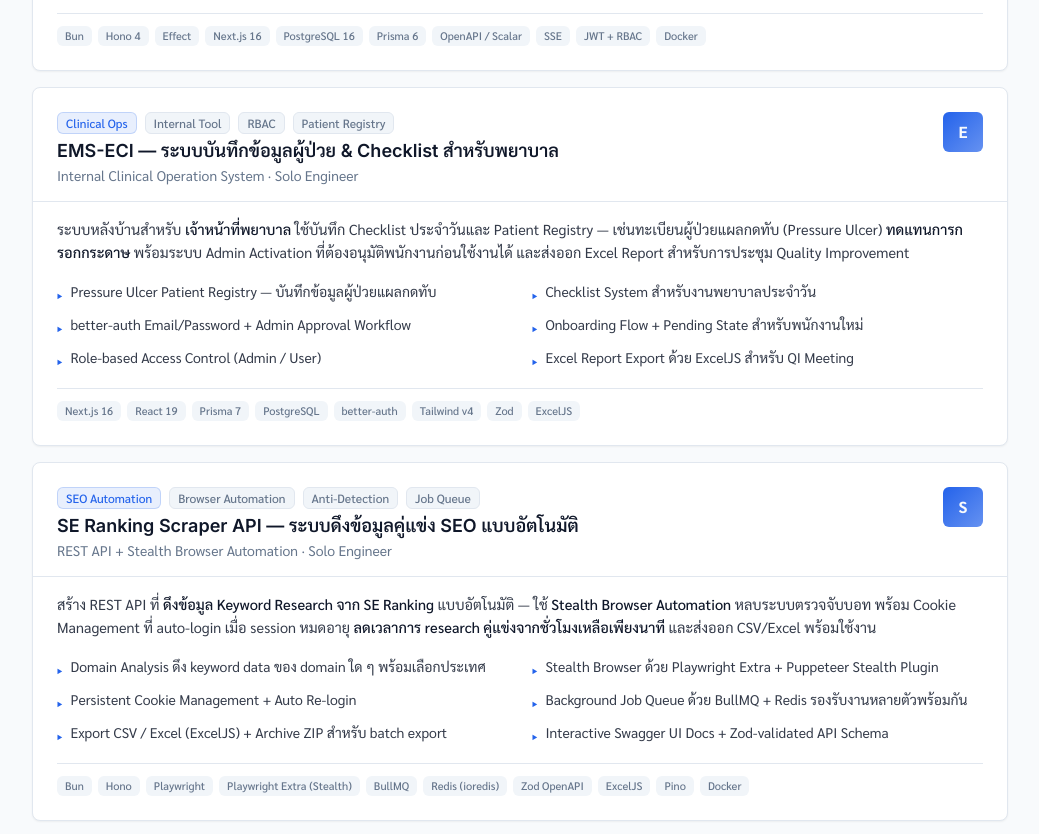
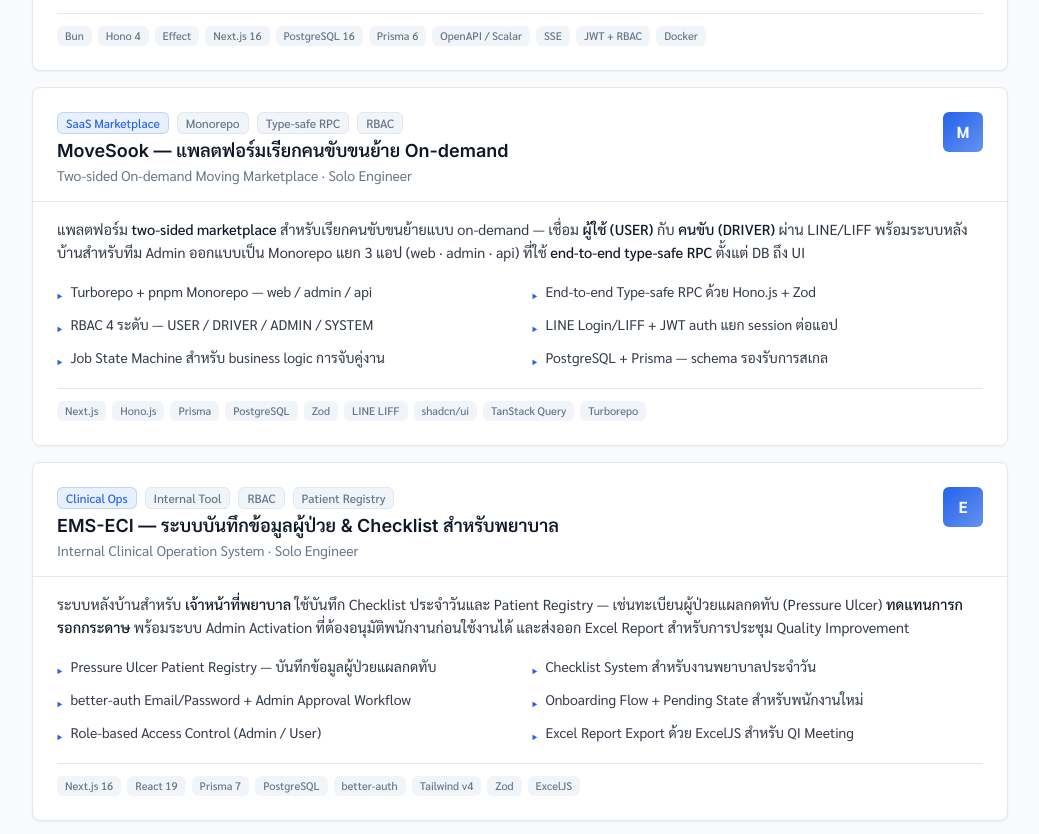
Before and after one commit to muhammmadhisam/profile-muhammadhisam, a plain HTML site: page index.html in a window 1280 px wide. Shown: the part 4366-5200 px from the top of the page, without its empty margins (120-1159 px from the left). Drawn offline with nearby package versions, Linux system fonts and the light colour scheme.

Commit message:
feat: add MoveSook on-demand moving marketplace side project
แพลตฟอร์ม two-sided marketplace เรียกคนขับขนย้ายแบบ on-demand
เชื่อม USER/DRIVER ผ่าน LINE/LIFF + ระบบหลังบ้าน Admin
Monorepo แยก 3 แอป (web/admin/api) พร้อม end-to-end type-safe RPC,
RBAC 4 ระดับ และ job state machine

Stack: Next.js + Hono.js + Prisma + PostgreSQL + Turborepo

Co-Authored-By: Claude Opus 4.8 <noreply@anthropic.com>

```diff
--- a/index.html
+++ b/index.html
@@ -609,6 +609,56 @@
                     </div>
                 </article>
 
+                <!-- MoveSook -->
+                <article class="rounded-lg border border-border bg-card text-card-foreground shadow-sm hover:shadow-md transition-shadow overflow-hidden">
+                    <div class="p-6 pb-4 border-b border-border">
+                        <div class="flex flex-wrap items-start justify-between gap-3">
+                            <div>
+                                <div class="flex items-center gap-2 mb-1.5 flex-wrap">
+                                    <span class="inline-flex items-center rounded-md bg-primary/10 text-primary border border-primary/20 px-2 py-0.5 text-xs font-medium">SaaS Marketplace</span>
+                                    <span class="inline-flex items-center rounded-md bg-secondary border border-border px-2 py-0.5 text-xs font-medium text-muted-foreground">Monorepo</span>
+                                    <span class="inline-flex items-center rounded-md bg-secondary border border-border px-2 py-0.5 text-xs font-medium text-muted-foreground">Type-safe RPC</span>
+                                    <span class="inline-flex items-center rounded-md bg-secondary border border-border px-2 py-0.5 text-xs font-medium text-muted-foreground">RBAC</span>
+                                </div>
+                                <h3 class="font-display text-lg font-semibold leading-tight">MoveSook — แพลตฟอร์มเรียกคนขับขนย้าย On-demand</h3>
+                                <p class="text-sm text-muted-foreground mt-0.5">Two-sided On-demand Moving Marketplace · Solo Engineer</p>
+                            </div>
+                            <div class="flex h-10 w-10 shrink-0 items-center justify-center rounded-md bg-gradient-to-br from-primary to-primary/70 text-primary-foreground font-bold">
+                                M
+                            </div>
+                        </div>
+                    </div>
+                    <div class="p-6 pt-4">
+                        <p class="text-[14.5px] text-foreground/85 leading-relaxed mb-4">
+                            แพลตฟอร์ม <span class="font-medium text-foreground">two-sided marketplace</span>
+                            สำหรับเรียกคนขับขนย้ายแบบ on-demand — เชื่อม
+                            <span class="font-medium text-foreground">ผู้ใช้ (USER)</span> กับ
+                            <span class="font-medium text-foreground">คนขับ (DRIVER)</span> ผ่าน LINE/LIFF
+                            พร้อมระบบหลังบ้านสำหรับทีม Admin ออกแบบเป็น Monorepo แยก 3 แอป (web · admin · api)
+                            ที่ใช้ <span class="font-medium text-foreground">end-to-end type-safe RPC</span> ตั้งแต่ DB ถึง UI
+                        </p>
+                        <div class="grid sm:grid-cols-2 gap-x-6 gap-y-2 text-[14px] text-foreground/85 mb-4">
+                            <div class="flex gap-2"><span class="text-primary mt-1 shrink-0">▸</span>Turborepo + pnpm Monorepo — web / admin / api</div>
+                            <div class="flex gap-2"><span class="text-primary mt-1 shrink-0">▸</span>End-to-end Type-safe RPC ด้วย Hono.js + Zod</div>
+                            <div class="flex gap-2"><span class="text-primary mt-1 shrink-0">▸</span>RBAC 4 ระดับ — USER / DRIVER / ADMIN / SYSTEM</div>
+                            <div class="flex gap-2"><span class="text-primary mt-1 shrink-0">▸</span>LINE Login/LIFF + JWT auth แยก session ต่อแอป</div>
+                            <div class="flex gap-2"><span class="text-primary mt-1 shrink-0">▸</span>Job State Machine สำหรับ business logic การจับคู่งาน</div>
+                            <div class="flex gap-2"><span class="text-primary mt-1 shrink-0">▸</span>PostgreSQL + Prisma — schema รองรับการสเกล</div>
+                        </div>
+                        <div class="flex flex-wrap gap-1.5 pt-3 border-t border-border">
+                            <span class="inline-flex items-center rounded-md bg-secondary px-2 py-0.5 text-[11px] font-medium text-muted-foreground">Next.js</span>
+                            <span class="inline-flex items-center rounded-md bg-secondary px-2 py-0.5 text-[11px] font-medium text-muted-foreground">Hono.js</span>
+                            <span class="inline-flex items-center rounded-md bg-secondary px-2 py-0.5 text-[11px] font-medium text-muted-foreground">Prisma</span>
+                            <span class="inline-flex items-center rounded-md bg-secondary px-2 py-0.5 text-[11px] font-medium text-muted-foreground">PostgreSQL</span>
+                            <span class="inline-flex items-center rounded-md bg-secondary px-2 py-0.5 text-[11px] font-medium text-muted-foreground">Zod</span>
+                            <span class="inline-flex items-center rounded-md bg-secondary px-2 py-0.5 text-[11px] font-medium text-muted-foreground">LINE LIFF</span>
+                            <span class="inline-flex items-center rounded-md bg-secondary px-2 py-0.5 text-[11px] font-medium text-muted-foreground">shadcn/ui</span>
+                            <span class="inline-flex items-center rounded-md bg-secondary px-2 py-0.5 text-[11px] font-medium text-muted-foreground">TanStack Query</span>
+                            <span class="inline-flex items-center rounded-md bg-secondary px-2 py-0.5 text-[11px] font-medium text-muted-foreground">Turborepo</span>
+                        </div>
+                    </div>
+                </article>
+
                 <!-- EMS-ECI -->
                 <article class="rounded-lg border border-border bg-card text-card-foreground shadow-sm hover:shadow-md transition-shadow overflow-hidden">
                     <div class="p-6 pb-4 border-b border-border">
```
Also changed, not shown: 1 other file.
